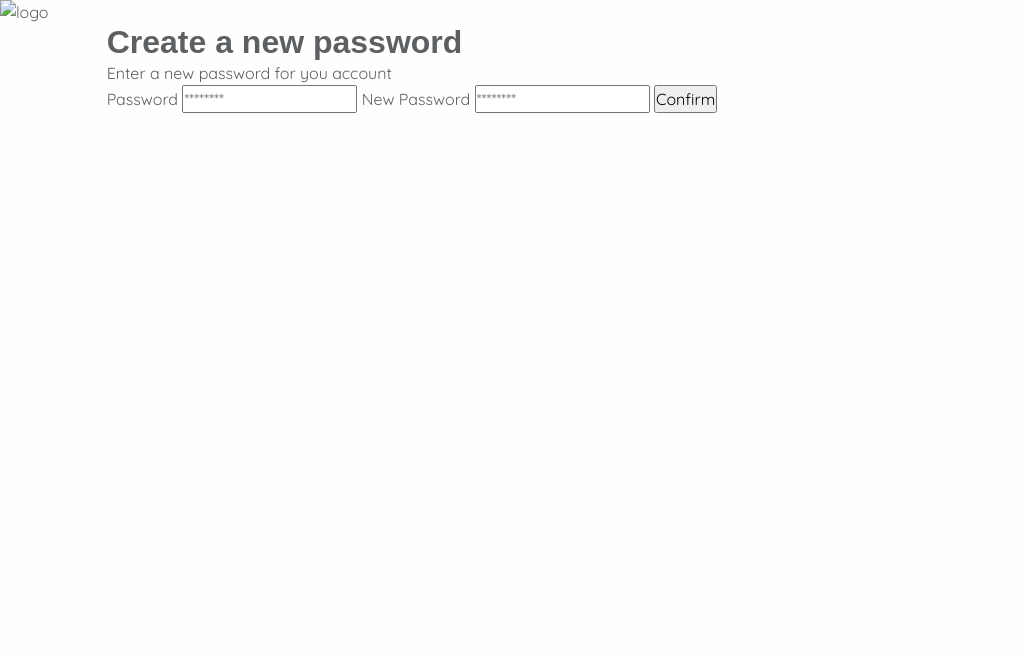
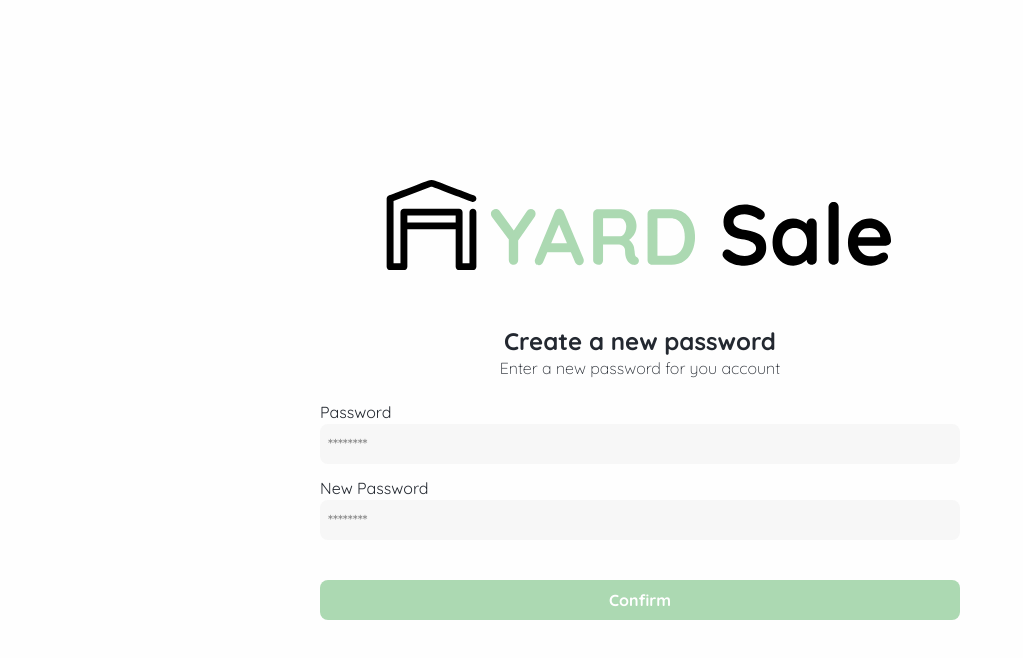
Before and after one commit to polipop-code/yard-sale, a plain HTML site: page new_password.html in a window 1280 px wide. Shown: the whole page, without its empty margins (0-1023 px from the left). Drawn offline with Linux system fonts and the light colour scheme.

Commit message:
finished new password layout with movile and desktop response

```diff
--- a/css/globals.css
+++ b/css/globals.css
@@ -23,7 +23,7 @@ body {
 	font-size: 1.6rem;
 	text-rendering: optimizeLegibility;
 	line-height: 1.5;
-	color: #5d6063;
+	color: var(--dark);
 	background-color: #fefefe;
 }
 
@@ -33,9 +33,9 @@ h3,
 h4,
 h5,
 h6 {
-	font-family: "Montserrat", sans-serif;
+	/* font-family: "Quicksand", sans-serif; */
 	line-height: normal;
-	color: #5d6063;
+	color: var(--dark);
 }
 
 h1 {
@@ -71,3 +71,14 @@ a {
 button {
 	cursor: pointer;
 }
+
+/* Global desings */
+.primary__button {
+	height: 4rem;
+	margin-top: 2.8rem;
+	color: var(--white);
+	background-color: var(--hospital-green);
+	font-weight: bold;
+	border: none;
+	border-radius: 0.8rem;
+}
--- a/css/new_password.css
+++ b/css/new_password.css
@@ -1,3 +1,22 @@
+body {
+	height: 100vh;
+	display: flex;
+	flex-direction: column;
+	justify-content: center;
+}
+
+.header {
+	margin-bottom: 4rem;
+	width: 100%;
+	display: flex;
+	justify-content: center;
+	align-items: center;
+}
+
+.header img {
+	width: 60%;
+}
+
 .main {
 	display: grid;
 	grid-template-columns: repeat(12, 1fr);
@@ -6,3 +25,37 @@
 .main .login {
 	grid-column: 2 / 12;
 }
+
+.main .login > h3,
+.main .login > p {
+	text-align: center;
+}
+
+.main .login > p {
+	font-weight: 300;
+	margin-bottom: 2rem;
+}
+
+.main .login .login__form {
+	display: flex;
+	flex-direction: column;
+}
+
+.main .login .login__form input {
+	margin-bottom: 1.2rem;
+	height: 4rem;
+	padding-left: 0.8rem;
+	background-color: var(--text-input-field);
+	border: none;
+	border-radius: 0.8rem;
+}
+
+@media (min-width: 720px) {
+	.header img {
+		width: 40%;
+	}
+
+	.main .login {
+		grid-column: 4 / 10;
+	}
+}
--- a/new_password.html
+++ b/new_password.html
@@ -17,11 +17,11 @@
 	</head>
 	<body>
 		<header class="header">
-			<img src="" alt="logo" />
+			<img src="./logos/logo_yard_sale.svg" alt="logo" />
 		</header>
 		<main class="main">
 			<section class="login">
-				<h1>Create a new password</h1>
+				<h3>Create a new password</h3>
 				<p>Enter a new password for you account</p>
 
 				<form action="/" class="login__form">
```
